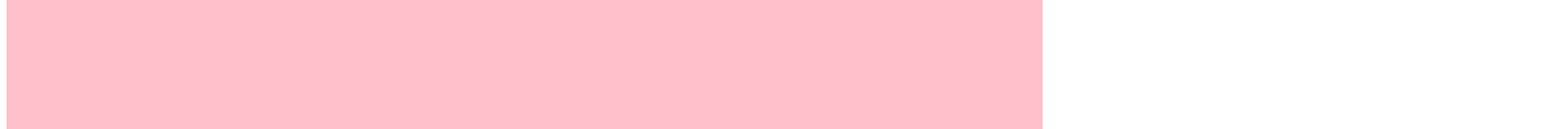
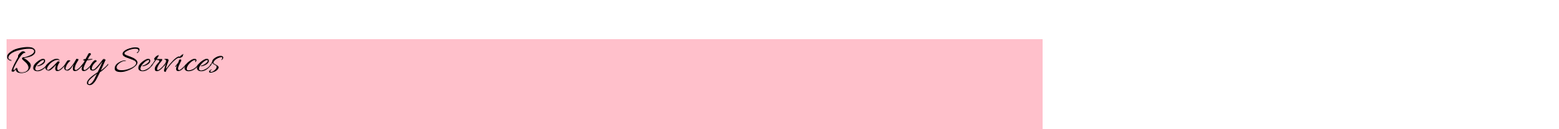
Before and after one commit to Hantech23/SBS, a website built with webpack: page dist/index.html in a window 1280 px wide. Shown: the part 751-909 px from the top of the page at 82% size, 1902 px wide, since content can reach past the window. Built offline with nearby package versions, Linux system fonts and the light colour scheme.

Commit message:
updated webpack.config.js to handle font files and added a new font

```diff
--- a/src/index.js
+++ b/src/index.js
@@ -57,14 +57,20 @@ function dropMenu(location) {
 }
 dropMenu(dropDownMenu);
 
+
 const bodyImage = new Image();
 bodyImage.src = frontImage;
 bodyImage.classList.add('bodyImage');
 document.body.appendChild(bodyImage);
 
+const beautyServicesParent = document.createElement('div');
+beautyServicesParent.classList.add('beautyServicesParent');
+document.body.appendChild(beautyServicesParent);
 const beautyServices = document.createElement('div');
+beautyServices.innerHTML = "Beauty Services";
 beautyServices.classList.add('beautyServices');
-document.body.appendChild(beautyServices);
+beautyServicesParent.appendChild(beautyServices);
+
 
 
 
--- a/src/style.css
+++ b/src/style.css
@@ -1,3 +1,9 @@
+@font-face {
+    font-family: Allura-Regular;
+    src: url(./Allura-Regular.ttf);
+}
+
+/*Fonts/Allura-Rgular.ttf*/
 /*body {
     margin: 2% 22% 0;
 }*/
@@ -35,7 +41,7 @@
 .dropDownMenu {
     display: flex;
     justify-content: center;
-    font-size: 1.1vw;
+    font-size: 75px;
     gap: 6%;
     font-family: sans-serif;
     letter-spacing: 0.1vw;
@@ -49,8 +55,13 @@
     margin: 0 auto 4%;
 }
 
-.beautyServices {
+.beautyServicesParent {
     background-color: pink;
-    height: 1000px;
+    height: 10000px;
     margin: 0;
 }
+
+.beautyServices {
+    font-size: 3rem;
+    font-family: Allura-Regular;
+}
--- a/webpack.config.js
+++ b/webpack.config.js
@@ -16,6 +16,10 @@ module.exports = {
         test: /\.(png|svg|jpg|jpeg|gif)$/i,
         type: 'asset/resource',
       },
+      {
+        test: /\.(woff|woff2|eot|ttf|otf)$/i,
+        type: 'asset/resource',
+      },
     ],
   },
 };
```
Also changed, not shown: dist/20a2998cacd8d0b510b3.ttf (added), dist/main.js, src/Allura-Regular.ttf (added).
